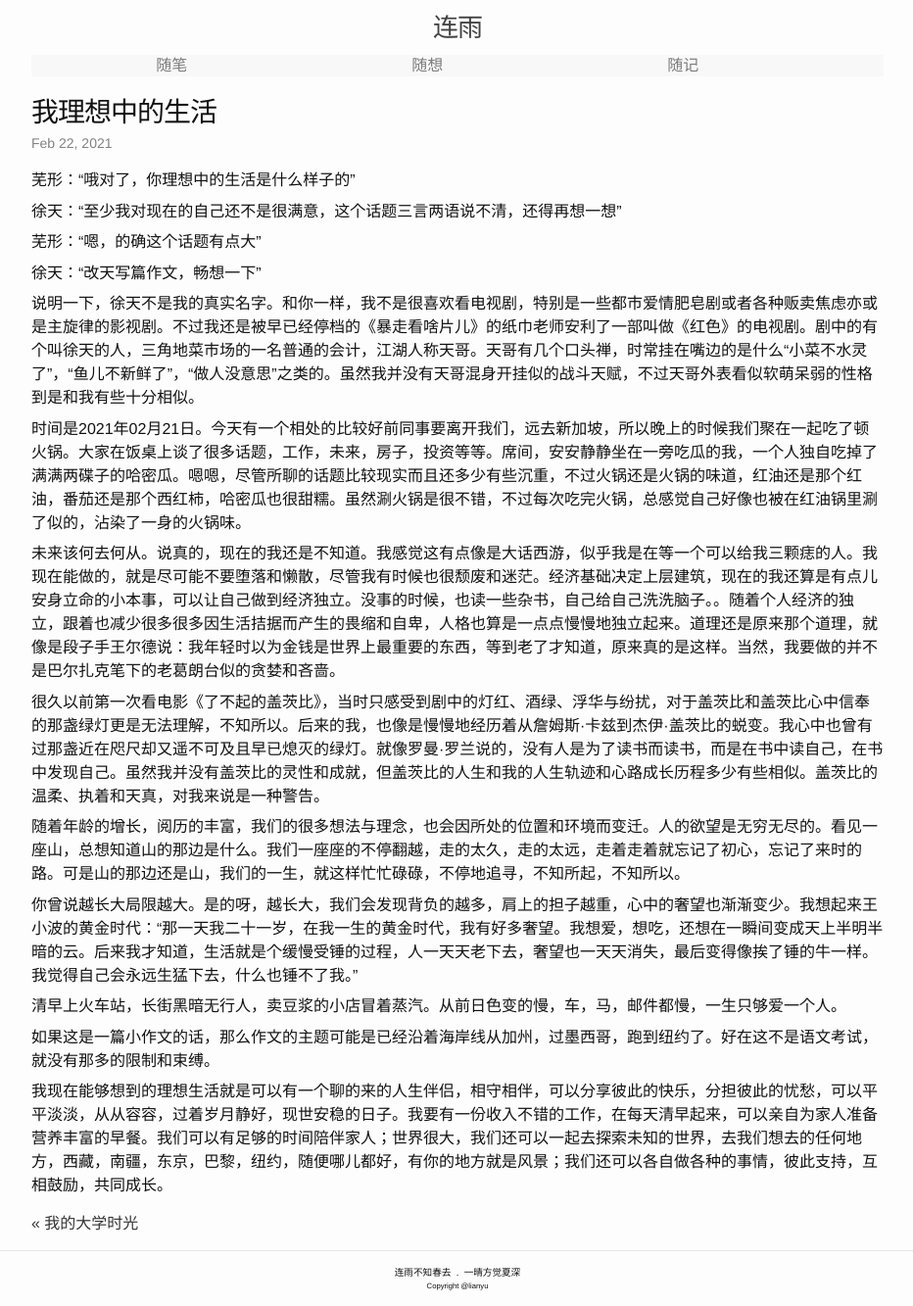
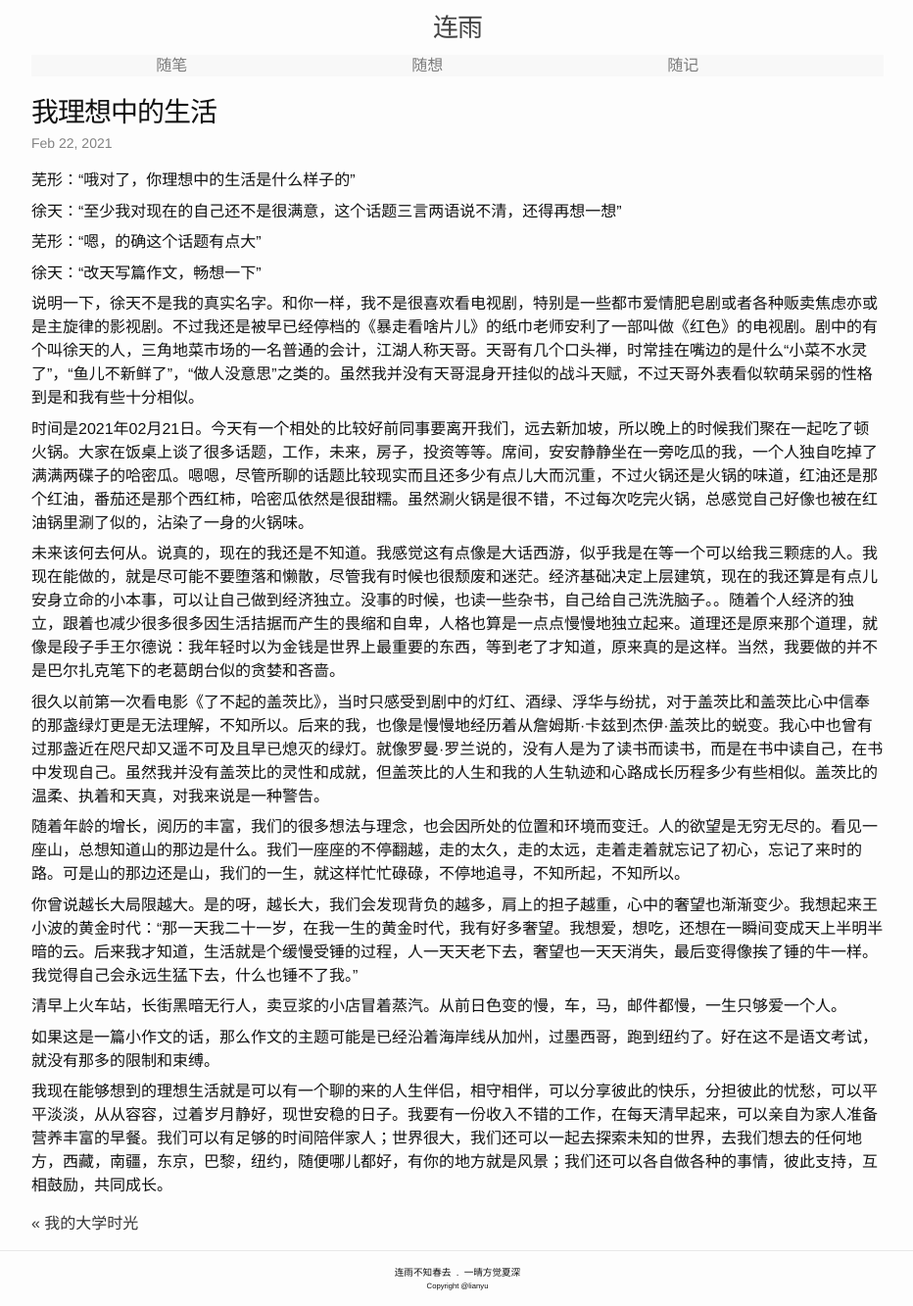
Before and after one commit to lianyu1115/lianyu, a Jekyll site: the page built from _essays/2021-02-22-我理想中的生活.md, in a window 1280 px wide. Shown: the whole page at 98% size, without its empty margins (173-1105 px from the left). Built offline with Jekyll 4.4.1, drawn with Linux system fonts in a browser that asks for light colours.

Commit message:
Update 2021-02-22-我理想中的生活.md

```diff
--- a/_essays/2021-02-22-我理想中的生活.md
+++ b/_essays/2021-02-22-我理想中的生活.md
@@ -16,7 +16,7 @@ tags: ''
 
 说明一下，徐天不是我的真实名字。和你一样，我不是很喜欢看电视剧，特别是一些都市爱情肥皂剧或者各种贩卖焦虑亦或是主旋律的影视剧。不过我还是被早已经停档的《暴走看啥片儿》的纸巾老师安利了一部叫做《红色》的电视剧。剧中的有个叫徐天的人，三角地菜市场的一名普通的会计，江湖人称天哥。天哥有几个口头禅，时常挂在嘴边的是什么“小菜不水灵了”，“鱼儿不新鲜了”，“做人没意思”之类的。虽然我并没有天哥混身开挂似的战斗天赋，不过天哥外表看似软萌呆弱的性格到是和我有些十分相似。
 
-时间是2021年02月21日。今天有一个相处的比较好前同事要离开我们，远去新加坡，所以晚上的时候我们聚在一起吃了顿火锅。大家在饭桌上谈了很多话题，工作，未来，房子，投资等等。席间，安安静静坐在一旁吃瓜的我，一个人独自吃掉了满满两碟子的哈密瓜。嗯嗯，尽管所聊的话题比较现实而且还多少有些沉重，不过火锅还是火锅的味道，红油还是那个红油，番茄还是那个西红柿，哈密瓜也很甜糯。虽然涮火锅是很不错，不过每次吃完火锅，总感觉自己好像也被在红油锅里涮了似的，沾染了一身的火锅味。
+时间是2021年02月21日。今天有一个相处的比较好前同事要离开我们，远去新加坡，所以晚上的时候我们聚在一起吃了顿火锅。大家在饭桌上谈了很多话题，工作，未来，房子，投资等等。席间，安安静静坐在一旁吃瓜的我，一个人独自吃掉了满满两碟子的哈密瓜。嗯嗯，尽管所聊的话题比较现实而且还多少有点儿大而沉重，不过火锅还是火锅的味道，红油还是那个红油，番茄还是那个西红柿，哈密瓜依然是很甜糯。虽然涮火锅是很不错，不过每次吃完火锅，总感觉自己好像也被在红油锅里涮了似的，沾染了一身的火锅味。
 
 未来该何去何从。说真的，现在的我还是不知道。我感觉这有点像是大话西游，似乎我是在等一个可以给我三颗痣的人。我现在能做的，就是尽可能不要堕落和懒散，尽管我有时候也很颓废和迷茫。经济基础决定上层建筑，现在的我还算是有点儿安身立命的小本事，可以让自己做到经济独立。没事的时候，也读一些杂书，自己给自己洗洗脑子。。随着个人经济的独立，跟着也减少很多很多因生活拮据而产生的畏缩和自卑，人格也算是一点点慢慢地独立起来。道理还是原来那个道理，就像是段子手王尔德说：我年轻时以为金钱是世界上最重要的东西，等到老了才知道，原来真的是这样。当然，我要做的并不是巴尔扎克笔下的老葛朗台似的贪婪和吝啬。
 
```
